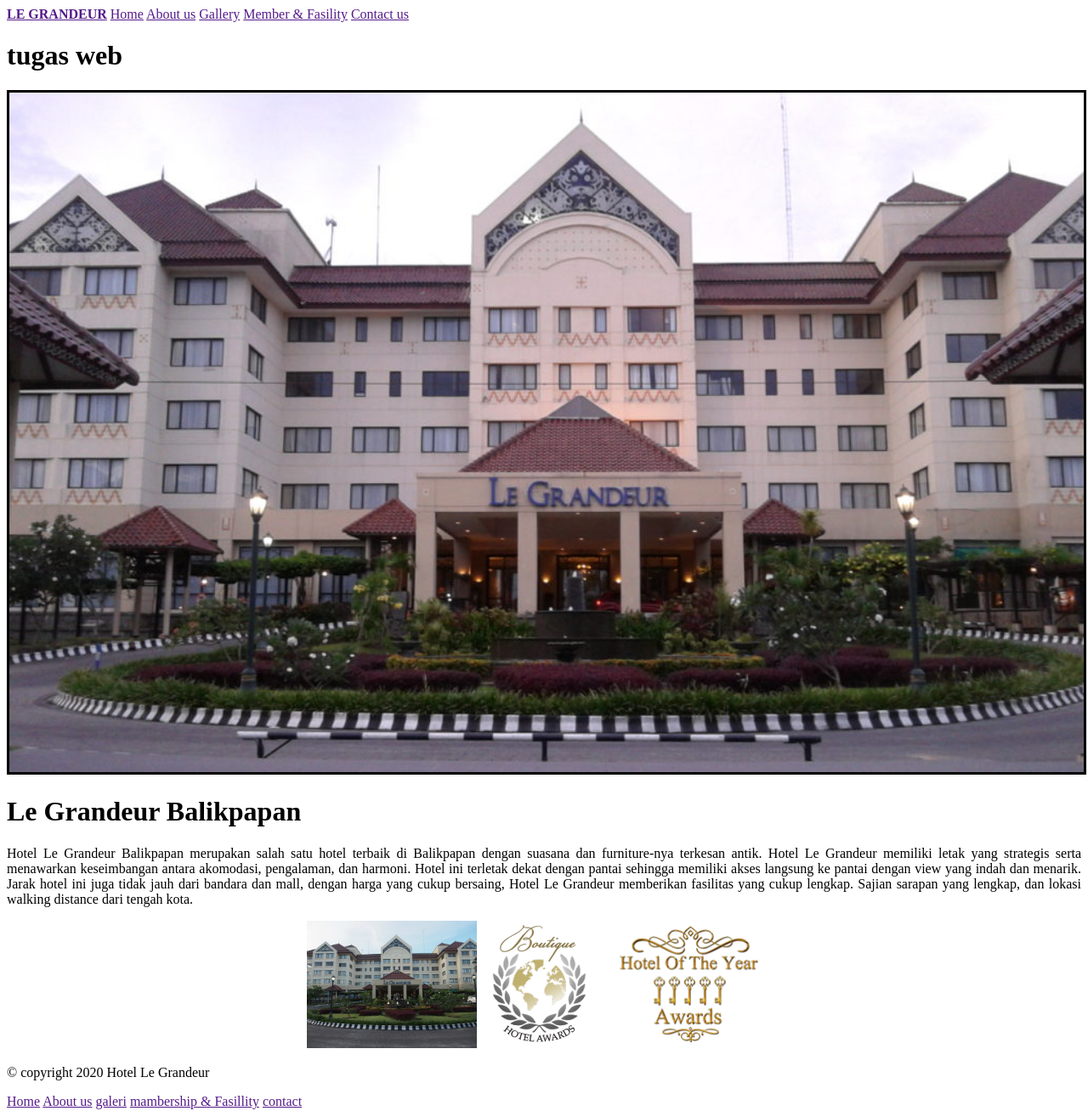
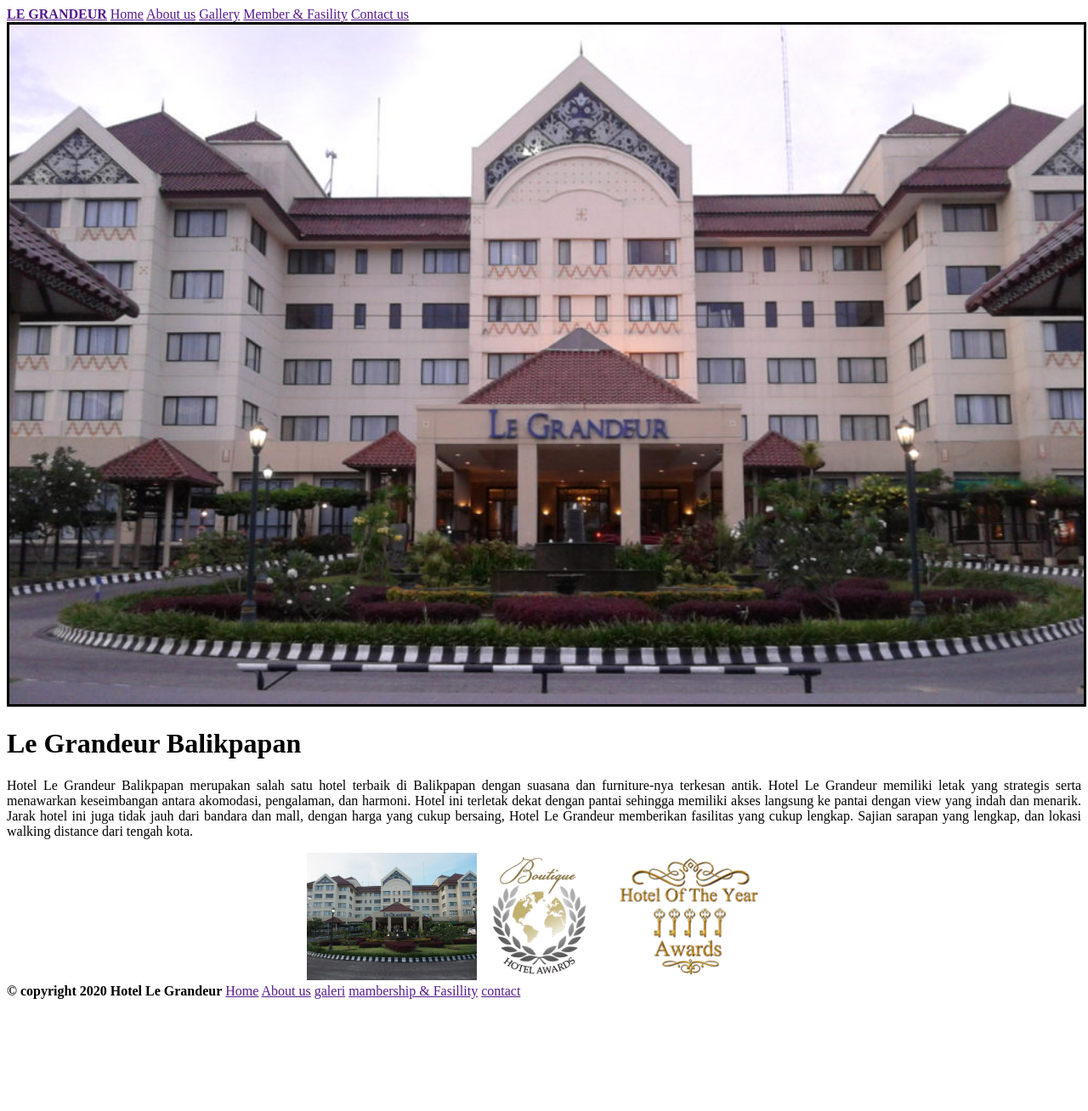
Before and after one commit to ilhammm12/Hotel-Le-Granduer-BPN, a plain HTML site: page about us.html in a window 1280 px wide. Shown: the whole page at 85% size. After the commit the page ends 1184 px from the top, so only its background shows below. Drawn offline with Linux system fonts and the light colour scheme.

Commit message:
Update about us.html

```diff
--- a/about us.html
+++ b/about us.html
@@ -15,9 +15,8 @@
 		<a href="">Contact us</a>
     </nav>
     <header>
-		<h1>tugas web</h1>
-		<img src="legrandeur.jpg" width="100%" height="800" border="3">
-	</header>
+	<img src="legrandeur.jpg" width="100%" height="800" border="3">
+    </header>
     <h1>Le Grandeur Balikpapan</h1>
         <p align="justify">Hotel Le Grandeur Balikpapan merupakan salah satu hotel terbaik di Balikpapan dengan suasana dan furniture-nya terkesan antik.
              Hotel Le Grandeur memiliki letak yang strategis serta menawarkan keseimbangan antara akomodasi, pengalaman, dan harmoni.
@@ -32,7 +31,7 @@
         </center>
     <footer>
 		<span>
-		 <p>&copy; copyright 2020 Hotel Le Grandeur</p>
+		 <b>&copy; copyright 2020 Hotel Le Grandeur</b>
 		<a href=''>Home</a>
 		<a href=''>About us</a>
 		<a href=''>galeri</a>
```
